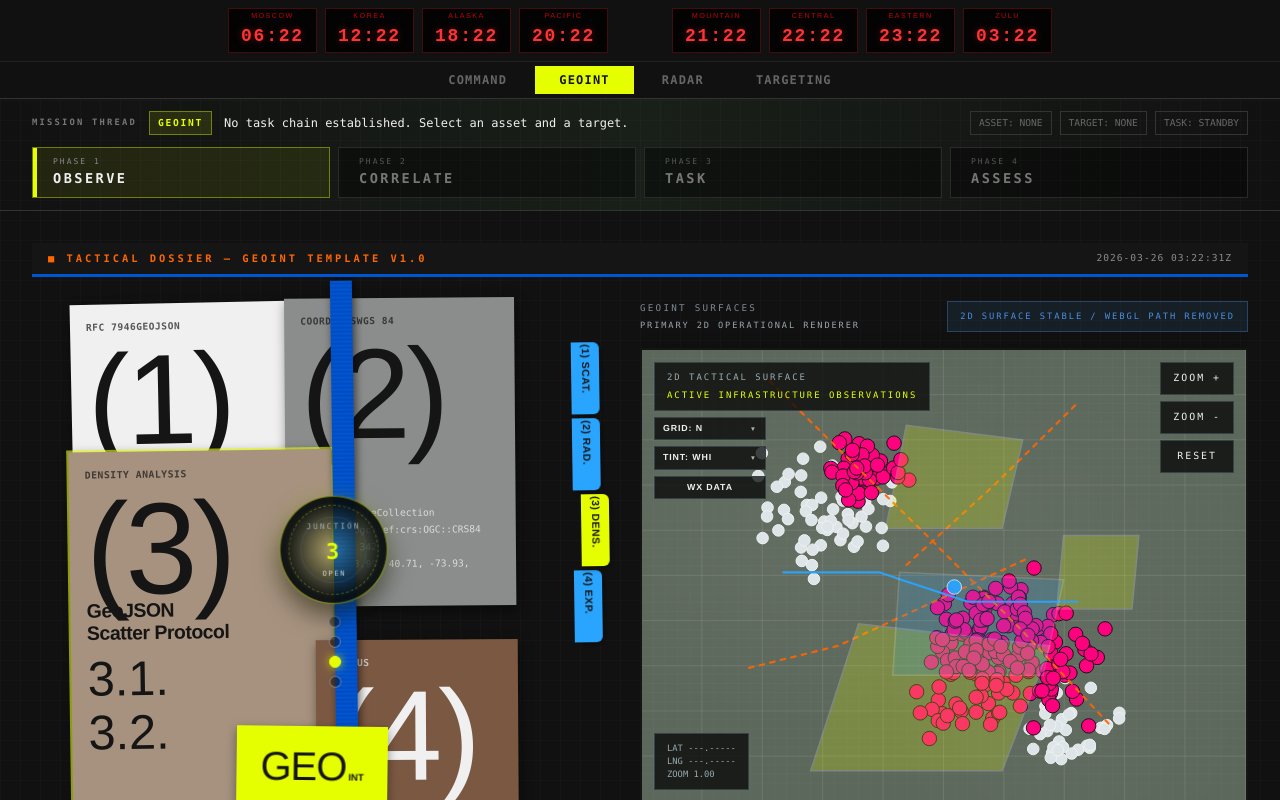
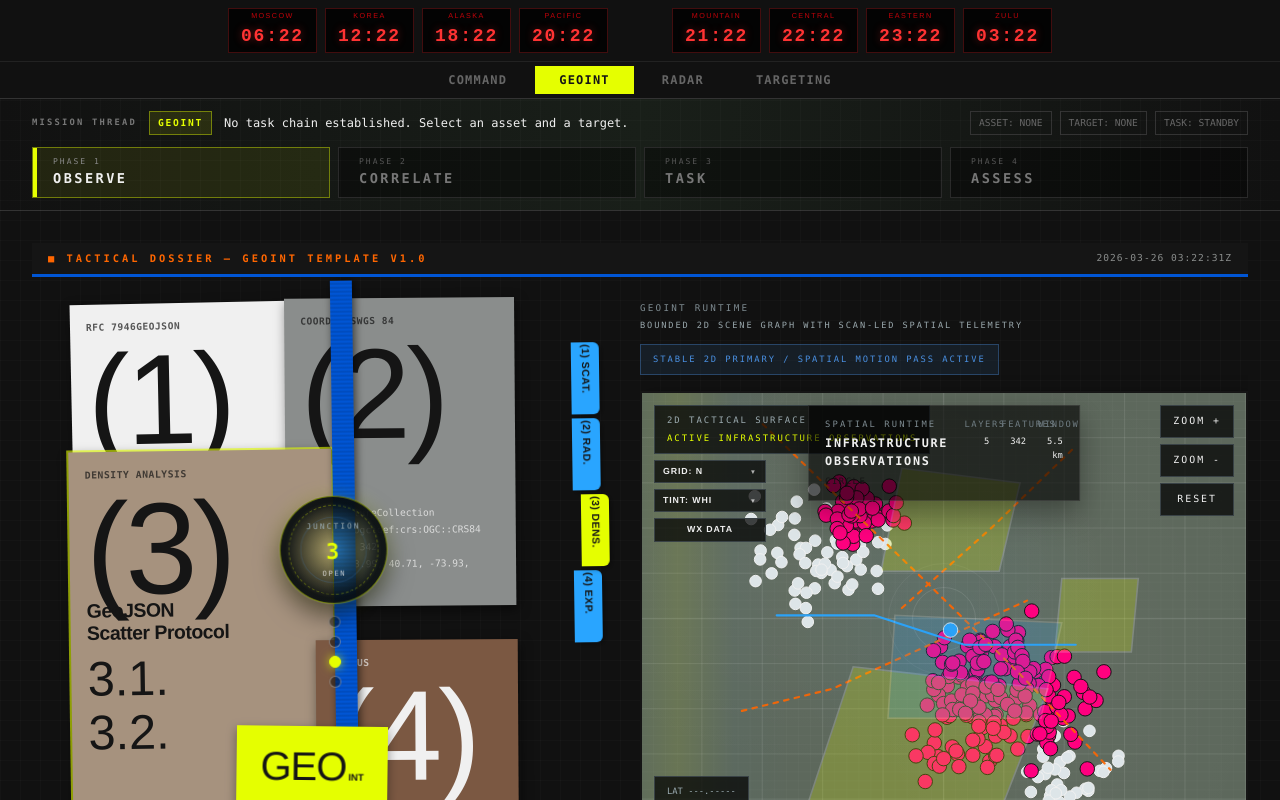
Before and after one commit to augustave/TACTICAL-CANVAS, a React (Vite) app: page / in a window 1280 px wide. Both pictures are taken after a click on the button "GEOINT". Built offline with nearby package versions, Linux system fonts and the light colour scheme.

Commit message:
Enhance geoint 2d spatial runtime

```diff
--- a/src/components/GeointSurface.tsx
+++ b/src/components/GeointSurface.tsx
@@ -135,6 +135,25 @@ function zoomBBox(bbox: BBox, xRatio: number, yRatio: number, scaleFactor: numbe
   return [nextMinLng, nextMinLat, nextMaxLng, nextMaxLat];
 }
 
+function clampViewportBounds(nextBounds: BBox, sceneBounds: BBox): BBox {
+  const sceneLngSpan = sceneBounds[2] - sceneBounds[0];
+  const sceneLatSpan = sceneBounds[3] - sceneBounds[1];
+  const nextLngSpan = nextBounds[2] - nextBounds[0];
+  const nextLatSpan = nextBounds[3] - nextBounds[1];
+  const minLngSpan = Math.max(sceneLngSpan * 0.14, 0.004);
+  const minLatSpan = Math.max(sceneLatSpan * 0.14, 0.004);
+  const clampedLngSpan = Math.min(Math.max(nextLngSpan, minLngSpan), sceneLngSpan);
+  const clampedLatSpan = Math.min(Math.max(nextLatSpan, minLatSpan), sceneLatSpan);
+  let [centerLng, centerLat] = bboxCenter(nextBounds);
+  const halfLng = clampedLngSpan / 2;
+  const halfLat = clampedLatSpan / 2;
+
+  centerLng = Math.max(sceneBounds[0] + halfLng, Math.min(sceneBounds[2] - halfLng, centerLng));
+  centerLat = Math.max(sceneBounds[1] + halfLat, Math.min(sceneBounds[3] - halfLat, centerLat));
+
+  return [centerLng - halfLng, centerLat - halfLat, centerLng + halfLng, centerLat + halfLat];
+}
+
 export function GeointSurface({
   layers,
   activeLayerId,
@@ -163,10 +182,37 @@ export function GeointSurface({
     [layers],
   );
   const sceneBounds = useMemo(() => collectSceneBounds(layers), [layers]);
+  const activeLayer = useMemo(
+    () => (activeLayerId ? getLayerById(layers, activeLayerId) : visibleLayers[visibleLayers.length - 1] ?? null),
+    [activeLayerId, layers, visibleLayers],
+  );
   const selectedFeature = useMemo(() => getFeatureByRef(layers, selectedFeatureRef), [layers, selectedFeatureRef]);
+  const selectedFeatureBounds = useMemo(
+    () => (selectedFeature ? selectedFeature.bbox ?? computeFeatureBounds(selectedFeature) : undefined),
+    [selectedFeature],
+  );
+  const selectedFeatureAnchor = useMemo(() => {
+    if (!selectedFeatureBounds) {
+      return null;
+    }
+
+    const [lng, lat] = bboxCenter(selectedFeatureBounds);
+    return projectPosition([lng, lat], viewportBounds);
+  }, [selectedFeatureBounds, viewportBounds]);
+  const visibleFeatureCount = useMemo(
+    () => visibleLayers.reduce((count, layer) => count + layer.data.features.length, 0),
+    [visibleLayers],
+  );
+  const sceneWidthKm = useMemo(() => {
+    const latMid = (viewportBounds[1] + viewportBounds[3]) / 2;
+    const lngSpan = Math.abs(viewportBounds[2] - viewportBounds[0]) * 111.32 * Math.cos((latMid * Math.PI) / 180);
+    return Math.max(lngSpan, 0.1);
+  }, [viewportBounds]);
+  const activeAccent = activeLayer?.style.outlineColor ?? activeLayer?.style.color ?? '#E5FF00';
+  const activeModeLabel = activeLayer?.displayModes.join(' / ').toUpperCase() ?? 'NO DISPLAY';
 
   useEffect(() => {
-    setViewportBounds(sceneBounds);
+    setViewportBounds((current) => clampViewportBounds(current, sceneBounds));
   }, [sceneBounds[0], sceneBounds[1], sceneBounds[2], sceneBounds[3]]);
 
   useEffect(() => {
@@ -182,18 +228,18 @@ export function GeointSurface({
       const layer = getLayerById(layers, focusRequest.layerId);
       const bbox = layer ? computeFeatureCollectionBounds(layer.data) : undefined;
       if (bbox) {
-        setViewportBounds(expandBBox(bbox, 0.12));
+        setViewportBounds(clampViewportBounds(expandBBox(bbox, 0.12), sceneBounds));
       }
     } else {
       const feature = getFeatureByRef(layers, { layerId: focusRequest.layerId, featureId: focusRequest.featureId ?? '' });
       const bbox = feature ? (feature.bbox ?? computeFeatureBounds(feature)) : undefined;
       if (bbox) {
-        setViewportBounds(expandBBox(bbox, 0.4));
+        setViewportBounds(clampViewportBounds(expandBBox(bbox, 0.4), sceneBounds));
       }
     }
 
     onFocusRequestHandled(focusRequest.token);
-  }, [focusRequest, layers, onFocusRequestHandled]);
+  }, [focusRequest, layers, onFocusRequestHandled, sceneBounds]);
 
   useEffect(() => {
     const handleWindowMouseMove = (event: MouseEvent) => {
@@ -210,7 +256,7 @@ export function GeointSurface({
         suppressClickRef.current = true;
       }
 
-      setViewportBounds(translateBBox(dragStartRef.current.bbox, dxRatio, dyRatio));
+      setViewportBounds(clampViewportBounds(translateBBox(dragStartRef.current.bbox, dxRatio, dyRatio), sceneBounds));
     };
 
     const handleWindowMouseUp = () => {
@@ -228,7 +274,7 @@ export function GeointSurface({
       window.removeEventListener('mousemove', handleWindowMouseMove);
       window.removeEventListener('mouseup', handleWindowMouseUp);
     };
-  }, []);
+  }, [sceneBounds]);
 
   const gridSettings = {
     sparse: { major: '20%', minor: '4%' },
@@ -282,11 +328,11 @@ export function GeointSurface({
     const xRatio = (event.clientX - rect.left) / rect.width;
     const yRatio = (event.clientY - rect.top) / rect.height;
     const scaleFactor = event.deltaY < 0 ? 0.86 : 1.18;
-    setViewportBounds((current) => zoomBBox(current, xRatio, yRatio, scaleFactor));
+    setViewportBounds((current) => clampViewportBounds(zoomBBox(current, xRatio, yRatio, scaleFactor), sceneBounds));
   };
 
   const zoomFromCenter = (direction: 'in' | 'out') => {
-    setViewportBounds((current) => zoomBBox(current, 0.5, 0.5, direction === 'in' ? 0.86 : 1.18));
+    setViewportBounds((current) => clampViewportBounds(zoomBBox(current, 0.5, 0.5, direction === 'in' ? 0.86 : 1.18), sceneBounds));
   };
 
   return (
@@ -306,6 +352,15 @@ export function GeointSurface({
       onWheel={handleWheel}
     >
       <div
+        className="pointer-events-none absolute inset-0 z-[1] opacity-90"
+        style={{
+          background: cursor.show
+            ? `radial-gradient(circle at ${cursor.x}px ${cursor.y}px, rgba(41,165,255,0.12), rgba(41,165,255,0.05) 12%, rgba(0,0,0,0) 36%)`
+            : 'radial-gradient(circle at 50% 50%, rgba(41,165,255,0.06), rgba(0,0,0,0) 45%)',
+        }}
+      />
+
+      <div
         className="absolute inset-0 pointer-events-none z-[2]"
         style={{
           backgroundImage: `
@@ -323,6 +378,22 @@ export function GeointSurface({
           backgroundPosition: '-1px -1px',
         }}
       />
+
+      <motion.div
+        className="pointer-events-none absolute inset-y-0 left-[-34%] z-[3] w-[38%] opacity-70"
+        animate={{ x: ['0%', '240%'] }}
+        transition={{ repeat: Infinity, duration: 11, ease: 'linear' }}
+        style={{
+          background: 'linear-gradient(90deg, rgba(0,0,0,0), rgba(41,165,255,0.03), rgba(229,255,0,0.12), rgba(41,165,255,0.03), rgba(0,0,0,0))',
+        }}
+      />
+
+      <div className="pointer-events-none absolute inset-0 z-[4]">
+        <div className="absolute left-1/2 top-0 h-full w-px -translate-x-1/2 bg-white/5" />
+        <div className="absolute left-0 top-1/2 h-px w-full -translate-y-1/2 bg-white/5" />
+        <div className="absolute left-1/2 top-1/2 h-16 w-16 -translate-x-1/2 -translate-y-1/2 rounded-full border border-white/10" />
+        <div className="absolute left-1/2 top-1/2 h-28 w-28 -translate-x-1/2 -translate-y-1/2 rounded-full border border-white/5" />
+      </div>
 
       <div
         className="absolute left-3 top-3 z-[100] flex flex-col gap-1.5 pointer-events-auto"
@@ -393,6 +464,34 @@ export function GeointSurface({
         >
           WX DATA
         </button>
+      </div>
+
+      <div className="pointer-events-none absolute left-1/2 top-3 z-[100] hidden min-w-[220px] w-[45%] max-w-[420px] -translate-x-1/2 border border-white/10 bg-black/62 px-4 py-3 font-mono text-[0.55rem] text-[#a8b6bc] shadow-[0_12px_28px_rgba(0,0,0,0.35)] md:block">
+        <div className="flex items-start justify-between gap-4">
+          <div>
+            <div className="uppercase tracking-[0.24em] text-[#7e8b91]">Spatial Runtime</div>
+            <div className="mt-1 text-[0.74rem] font-semibold uppercase tracking-[0.14em] text-archival-white">
+              {activeLayer?.name ?? 'No active layer'}
+            </div>
+            <div className="mt-1 uppercase tracking-[0.18em]" style={{ color: activeAccent }}>
+              {activeModeLabel}
+            </div>
+          </div>
+          <div className="grid grid-cols-3 gap-3 text-right">
+            <div>
+              <div className="uppercase tracking-[0.18em] text-[#6f7c82]">Layers</div>
+              <div className="mt-1 text-archival-white">{visibleLayers.length}</div>
+            </div>
+            <div>
+              <div className="uppercase tracking-[0.18em] text-[#6f7c82]">Features</div>
+              <div className="mt-1 text-archival-white">{visibleFeatureCount}</div>
+            </div>
+            <div>
+              <div className="uppercase tracking-[0.18em] text-[#6f7c82]">Window</div>
+              <div className="mt-1 text-archival-white">{sceneWidthKm.toFixed(1)} km</div>
+            </div>
+          </div>
+        </div>
       </div>
 
       <div className="absolute right-3 top-3 z-[100] flex flex-col gap-1.5" data-geoint-control="true">
@@ -506,6 +605,25 @@ export function GeointSurface({
         ))}
       </svg>
 
+      {selectedFeatureAnchor && (
+        <div
+          className="pointer-events-none absolute z-[90] -translate-x-1/2 -translate-y-1/2"
+          style={{ left: `${selectedFeatureAnchor.x}%`, top: `${selectedFeatureAnchor.y}%` }}
+        >
+          <motion.div
+            animate={{ scale: [1, 1.85, 1], opacity: [0.55, 0, 0.55] }}
+            transition={{ repeat: Infinity, duration: 2.4, ease: 'easeOut' }}
+            className="absolute left-1/2 top-1/2 h-14 w-14 -translate-x-1/2 -translate-y-1/2 rounded-full border border-acid-yellow/50"
+          />
+          <motion.div
+            animate={{ scale: [1, 1.22, 1] }}
+            transition={{ repeat: Infinity, duration: 1.6, ease: 'easeInOut' }}
+            className="absolute left-1/2 top-1/2 h-6 w-6 -translate-x-1/2 -translate-y-1/2 rounded-full border border-radar-blue/55"
+          />
+          <div className="relative h-2.5 w-2.5 rounded-full border border-ink bg-acid-yellow shadow-[0_0_12px_rgba(229,255,0,0.4)]" />
+        </div>
+      )}
+
       <div className="pointer-events-none absolute bottom-3 left-3 z-[100] border border-[#394246] bg-black/72 px-3 py-2 font-mono text-[0.55rem] text-[#9aaab0]">
         <div>LAT {cursor.show ? cursor.lat.toFixed(5) : '---.-----'}</div>
         <div>LNG {cursor.show ? cursor.lng.toFixed(5) : '---.-----'}</div>
@@ -542,6 +660,7 @@ export function GeointSurface({
         <div className="absolute bottom-3 right-3 z-[110] border border-radar-blue/30 bg-black/72 px-3 py-2 font-mono text-[0.55rem] text-archival-white">
           <div className="uppercase tracking-[0.22em] text-radar-blue">Selected</div>
           <div className="mt-1">{selectedFeature.properties.name ?? selectedFeature.id}</div>
+          <div className="mt-1 uppercase tracking-[0.18em] text-[#8e9ba2]">{selectedFeature.geometry.type}</div>
         </div>
       )}
     </motion.div>
--- a/src/screens/GeointScreen.tsx
+++ b/src/screens/GeointScreen.tsx
@@ -65,13 +65,13 @@ export function GeointScreen({
     <ModuleDeskLayout featureCount={featureCount} featureSummary={featureSummary}>
       <div className="flex flex-wrap items-center justify-between gap-3">
         <div>
-          <div className="font-mono text-[0.58rem] uppercase tracking-[0.24em] text-[#7d8a90]">GEOINT Surfaces</div>
+          <div className="font-mono text-[0.58rem] uppercase tracking-[0.24em] text-[#7d8a90]">GEOINT Runtime</div>
           <div className="mt-1 font-mono text-[0.54rem] uppercase tracking-[0.22em] text-[#9aa8ad]">
-            Primary 2D operational renderer
+            Bounded 2D scene graph with scan-led spatial telemetry
           </div>
         </div>
         <div className="border border-radar-blue/35 bg-radar-blue/10 px-3 py-2 font-mono text-[0.55rem] uppercase tracking-[0.22em] text-radar-blue">
-          2D Surface Stable / WebGL Path Removed
+          Stable 2D Primary / Spatial Motion Pass Active
         </div>
       </div>
 
```
Also changed, not shown: 1 other file (tests, documents, lock files or other folders).
